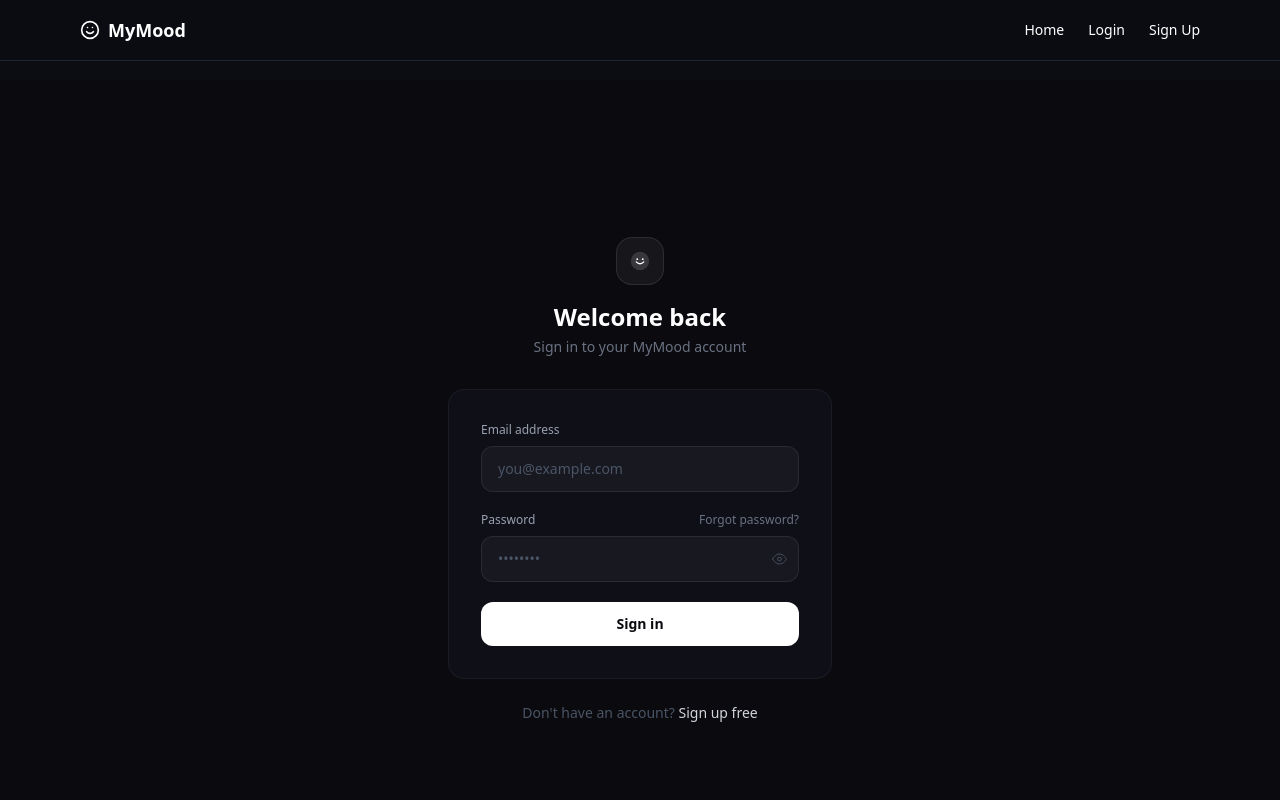
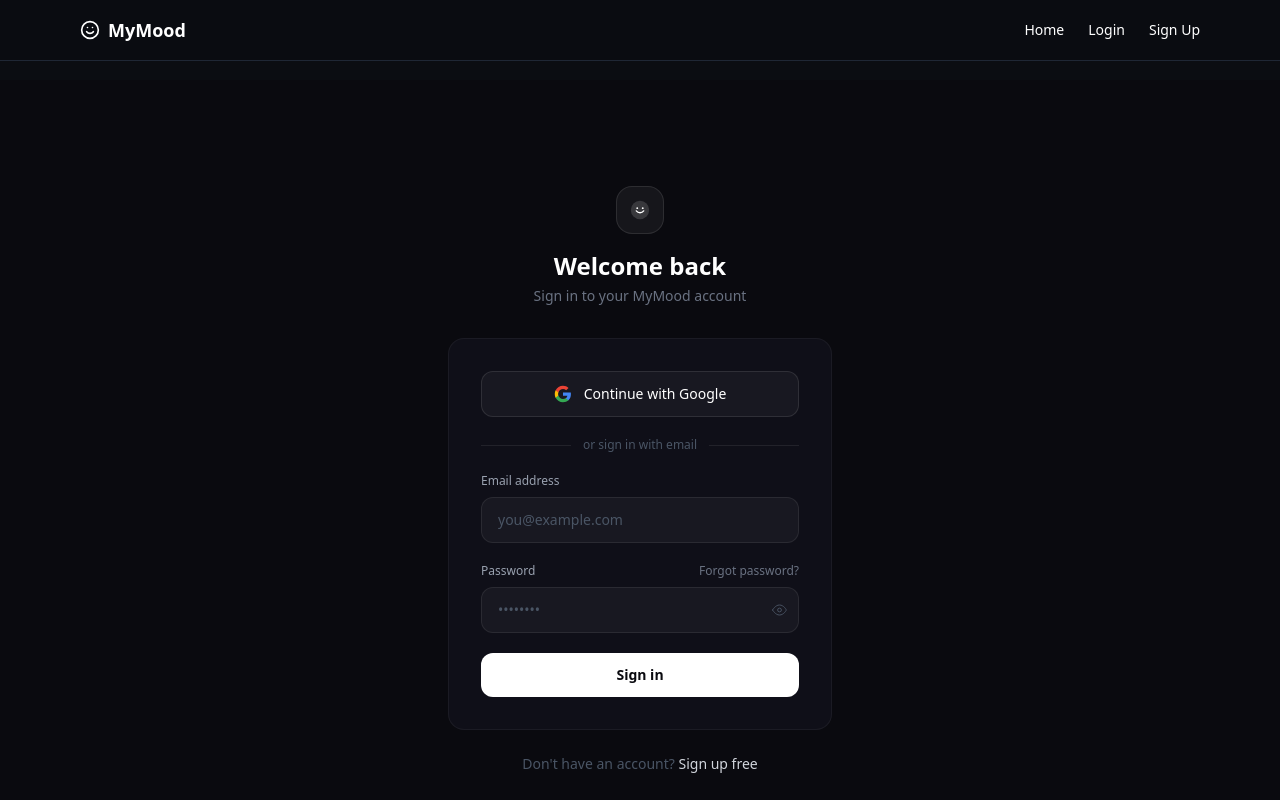
Before and after one commit to frankmikeldev/mymood, a Next.js app: page /login in a window 1280 px wide. Shown: the top 800 px of the page. Built offline with nearby package versions, Linux system fonts and the light colour scheme; no server answers.

Commit message:
update site

```diff
--- /dev/null
+++ b/app/auth/callback/route.ts
@@ -0,0 +1,53 @@
+import { createServerClient } from "@supabase/ssr";
+import { cookies } from "next/headers";
+import { NextResponse } from "next/server";
+import type { NextRequest } from "next/server";
+
+export async function GET(request: NextRequest) {
+  const { searchParams, origin } = new URL(request.url);
+  const code = searchParams.get("code");
+  const next = searchParams.get("next") ?? "/dashboard";
+
+  if (code) {
+    const cookieStore = await cookies();
+
+    const supabase = createServerClient(
+      process.env.NEXT_PUBLIC_SUPABASE_URL!,
+      process.env.NEXT_PUBLIC_SUPABASE_ANON_KEY!,
+      {
+        cookies: {
+          getAll() {
+            return cookieStore.getAll();
+          },
+          setAll(cookiesToSet) {
+            cookiesToSet.forEach(({ name, value, options }) =>
+              cookieStore.set(name, value, options)
+            );
+          },
+        },
+      }
+    );
+
+    const { data, error } = await supabase.auth.exchangeCodeForSession(code);
+
+    if (!error && data.user) {
+      // ✅ Create user_profiles entry for Google users
+      await supabase.from("user_profiles").upsert({
+        id: data.user.id,
+        name: data.user.user_metadata?.full_name ||
+              data.user.user_metadata?.name ||
+              data.user.email?.split("@")[0] || "",
+        email: data.user.email || "",
+        created_at: new Date().toISOString(),
+      }, {
+        onConflict: "id",
+        ignoreDuplicates: true,
+      });
+
+      return NextResponse.redirect(`${origin}${next}`);
+    }
+  }
+
+  // ✅ Something went wrong — redirect to login with error
+  return NextResponse.redirect(`${origin}/login?error=auth_callback_failed`);
+}
--- a/app/login/page.tsx
+++ b/app/login/page.tsx
@@ -20,6 +20,7 @@
   const supabase = createClient();
   const router = useRouter();
   const [loading, setLoading] = useState(false);
+  const [googleLoading, setGoogleLoading] = useState(false);
   const [errorMsg, setErrorMsg] = useState("");
   const [showPassword, setShowPassword] = useState(false);
 
@@ -49,10 +50,24 @@
     setTimeout(() => router.push("/dashboard"), 800);
   };
 
+  const handleGoogleLogin = async () => {
+    setErrorMsg("");
+    setGoogleLoading(true);
+    const { error } = await supabase.auth.signInWithOAuth({
+      provider: "google",
+      options: {
+        redirectTo: `${window.location.origin}/auth/callback`,
+      },
+    });
+    if (error) {
+      setErrorMsg(error.message);
+      setGoogleLoading(false);
+    }
+  };
+
   return (
     <main className="min-h-screen flex items-center justify-center bg-[#0a0a0f] px-6 relative overflow-hidden">
 
-      {/* Grid background */}
       <div
         className="fixed inset-0 -z-10 opacity-[0.03]"
         style={{
@@ -84,6 +99,33 @@
 
         {/* Card */}
         <div className="bg-[#0f0f18] border border-white/5 rounded-2xl p-8">
+
+          {/* Google Button */}
+          <button
+            onClick={handleGoogleLogin}
+            disabled={googleLoading}
+            className="w-full flex items-center justify-center gap-3 py-3 rounded-xl border border-white/10 bg-white/4 text-white text-sm font-medium hover:bg-white/8 hover:border-white/20 transition disabled:opacity-50 disabled:cursor-not-allowed mb-5"
+          >
+            {googleLoading ? (
+              <div className="w-4 h-4 border-2 border-white/20 border-t-white/70 rounded-full animate-spin" />
+            ) : (
+              <svg width="18" height="18" viewBox="0 0 24 24">
+                <path d="M22.56 12.25c0-.78-.07-1.53-.2-2.25H12v4.26h5.92c-.26 1.37-1.04 2.53-2.21 3.31v2.77h3.57c2.08-1.92 3.28-4.74 3.28-8.09z" fill="#4285F4"/>
+                <path d="M12 23c2.97 0 5.46-.98 7.28-2.66l-3.57-2.77c-.98.66-2.23 1.06-3.71 1.06-2.86 0-5.29-1.93-6.16-4.53H2.18v2.84C3.99 20.53 7.7 23 12 23z" fill="#34A853"/>
+                <path d="M5.84 14.09c-.22-.66-.35-1.36-.35-2.09s.13-1.43.35-2.09V7.07H2.18C1.43 8.55 1 10.22 1 12s.43 3.45 1.18 4.93l2.85-2.22.81-.62z" fill="#FBBC05"/>
+                <path d="M12 5.38c1.62 0 3.06.56 4.21 1.64l3.15-3.15C17.45 2.09 14.97 1 12 1 7.7 1 3.99 3.47 2.18 7.07l3.66 2.84c.87-2.6 3.3-4.53 6.16-4.53z" fill="#EA4335"/>
+              </svg>
+            )}
+            {googleLoading ? "Connecting..." : "Continue with Google"}
+          </button>
+
+          {/* Divider */}
+          <div className="flex items-center gap-3 mb-5">
+            <div className="flex-1 h-px bg-white/8" />
+            <span className="text-xs text-gray-600">or sign in with email</span>
+            <div className="flex-1 h-px bg-white/8" />
+          </div>
+
           <form onSubmit={handleSubmit(onSubmit)} className="space-y-5">
 
             {/* Email */}
@@ -106,13 +148,8 @@
             {/* Password */}
             <div>
               <div className="flex items-center justify-between mb-2">
-                <label className="text-xs font-medium text-gray-400">
-                  Password
-                </label>
-                <Link
-                  href="/forgot-password"
-                  className="text-xs text-gray-500 hover:text-white transition"
-                >
+                <label className="text-xs font-medium text-gray-400">Password</label>
+                <Link href="/forgot-password" className="text-xs text-gray-500 hover:text-white transition">
                   Forgot password?
                 </Link>
               </div>
@@ -174,7 +211,6 @@
           </form>
         </div>
 
-        {/* Footer */}
         <p className="text-center text-sm text-gray-600 mt-6">
           Don't have an account?{" "}
           <Link href="/signup" className="text-gray-300 hover:text-white font-medium transition">
--- a/app/signup/page.tsx
+++ b/app/signup/page.tsx
@@ -4,7 +4,7 @@
 import { useForm } from "react-hook-form";
 import { z } from "zod";
 import { zodResolver } from "@hookform/resolvers/zod";
-import { createClientComponentClient } from "@supabase/auth-helpers-nextjs";
+import { createClient } from "@/utils/supabase/client";
 import Link from "next/link";
 import { useRouter } from "next/navigation";
 import { motion } from "framer-motion";
@@ -31,9 +31,10 @@
 ];
 
 export default function SignupPage() {
-  const supabase = createClientComponentClient();
+  const supabase = createClient();
   const router = useRouter();
   const [loading, setLoading] = useState(false);
+  const [googleLoading, setGoogleLoading] = useState(false);
   const [errorMsg, setErrorMsg] = useState("");
   const [successMsg, setSuccessMsg] = useState("");
   const [showPassword, setShowPassword] = useState(false);
@@ -80,6 +81,21 @@
     setLoading(false);
   };
 
+  const handleGoogleSignup = async () => {
+    setErrorMsg("");
+    setGoogleLoading(true);
+    const { error } = await supabase.auth.signInWithOAuth({
+      provider: "google",
+      options: {
+        redirectTo: `${window.location.origin}/auth/callback`,
+      },
+    });
+    if (error) {
+      setErrorMsg(error.message);
+      setGoogleLoading(false);
+    }
+  };
+
   const EyeIcon = ({ open }: { open: boolean }) => open ? (
     <svg width="15" height="15" viewBox="0 0 24 24" fill="none">
       <path d="M17.94 17.94A10.07 10.07 0 0112 20c-7 0-11-8-11-8a18.45 18.45 0 015.06-5.94M9.9 4.24A9.12 9.12 0 0112 4c7 0 11 8 11 8a18.5 18.5 0 01-2.16 3.19m-6.72-1.07a3 3 0 11-4.24-4.24" stroke="currentColor" strokeWidth="1.5" strokeLinecap="round" strokeLinejoin="round"/>
@@ -95,7 +111,6 @@
   return (
     <main className="min-h-screen flex items-center justify-center bg-[#0a0a0f] px-6 py-12 relative overflow-hidden">
 
-      {/* Grid background */}
       <div
         className="fixed inset-0 -z-10 opacity-[0.03]"
         style={{
@@ -127,8 +142,34 @@
 
         {/* Card */}
         <div className="bg-[#0f0f18] border border-white/5 rounded-2xl p-8">
+
+          {/* Google Button */}
+          <button
+            onClick={handleGoogleSignup}
+            disabled={googleLoading}
+            className="w-full flex items-center justify-center gap-3 py-3 rounded-xl border border-white/10 bg-white/4 text-white text-sm font-medium hover:bg-white/8 hover:border-white/20 transition disabled:opacity-50 disabled:cursor-not-allowed mb-5"
+          >
+            {googleLoading ? (
+              <div className="w-4 h-4 border-2 border-white/20 border-t-white/70 rounded-full animate-spin" />
+            ) : (
+              <svg width="18" height="18" viewBox="0 0 24 24">
+                <path d="M22.56 12.25c0-.78-.07-1.53-.2-2.25H12v4.26h5.92c-.26 1.37-1.04 2.53-2.21 3.31v2.77h3.57c2.08-1.92 3.28-4.74 3.28-8.09z" fill="#4285F4"/>
+                <path d="M12 23c2.97 0 5.46-.98 7.28-2.66l-3.57-2.77c-.98.66-2.23 1.06-3.71 1.06-2.86 0-5.29-1.93-6.16-4.53H2.18v2.84C3.99 20.53 7.7 23 12 23z" fill="#34A853"/>
+                <path d="M5.84 14.09c-.22-.66-.35-1.36-.35-2.09s.13-1.43.35-2.09V7.07H2.18C1.43 8.55 1 10.22 1 12s.43 3.45 1.18 4.93l2.85-2.22.81-.62z" fill="#FBBC05"/>
+                <path d="M12 5.38c1.62 0 3.06.56 4.21 1.64l3.15-3.15C17.45 2.09 14.97 1 12 1 7.7 1 3.99 3.47 2.18 7.07l3.66 2.84c.87-2.6 3.3-4.53 6.16-4.53z" fill="#EA4335"/>
+              </svg>
+            )}
+            {googleLoading ? "Connecting..." : "Continue with Google"}
+          </button>
+
+          {/* Divider */}
+          <div className="flex items-center gap-3 mb-5">
+            <div className="flex-1 h-px bg-white/8" />
+            <span className="text-xs text-gray-600">or sign up with email</span>
+            <div className="flex-1 h-px bg-white/8" />
+          </div>
+
           <form onSubmit={handleSubmit(onSubmit)} className="space-y-5">
-
             {FIELDS.map((field) => {
               const isPassword = field.key === "password";
               const isConfirm = field.key === "confirmPassword";
@@ -170,7 +211,6 @@
               );
             })}
 
-            {/* Error */}
             {errorMsg && (
               <div className="flex items-center gap-2 px-4 py-3 rounded-xl bg-red-500/8 border border-red-500/15 text-red-400 text-xs">
                 <span className="w-1.5 h-1.5 rounded-full bg-red-400 shrink-0" />
@@ -178,7 +218,6 @@
               </div>
             )}
 
-            {/* Success */}
             {successMsg && (
               <div className="flex items-center gap-2 px-4 py-3 rounded-xl bg-green-500/8 border border-green-500/15 text-green-400 text-xs">
                 <span className="w-1.5 h-1.5 rounded-full bg-green-400 shrink-0" />
@@ -186,7 +225,6 @@
               </div>
             )}
 
-            {/* Submit */}
             <button
               type="submit"
               disabled={loading}
@@ -201,11 +239,9 @@
                 "Create account"
               )}
             </button>
-
           </form>
         </div>
 
-        {/* Footer */}
         <p className="text-center text-sm text-gray-600 mt-6">
           Already have an account?{" "}
           <Link href="/login" className="text-gray-300 hover:text-white font-medium transition">
```
